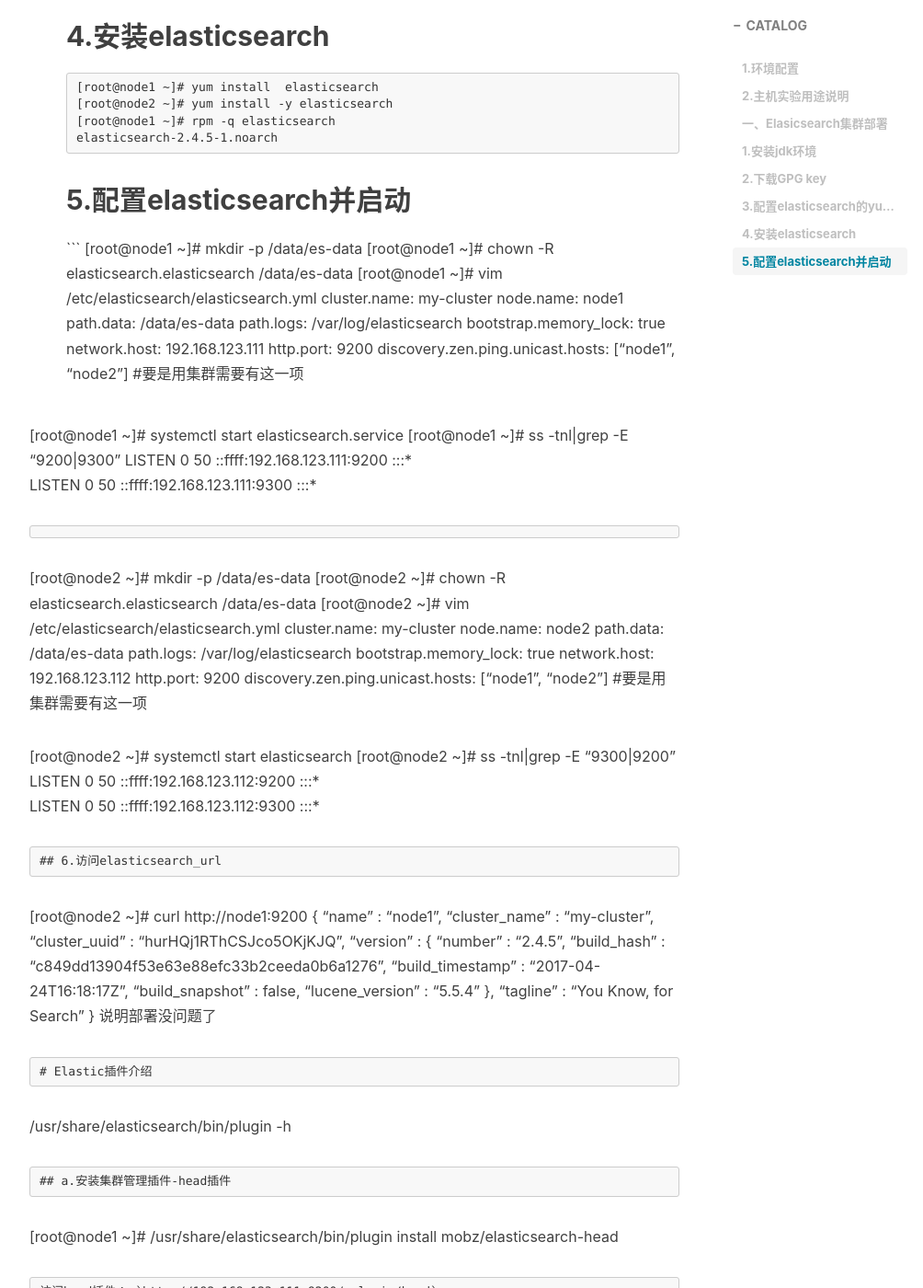
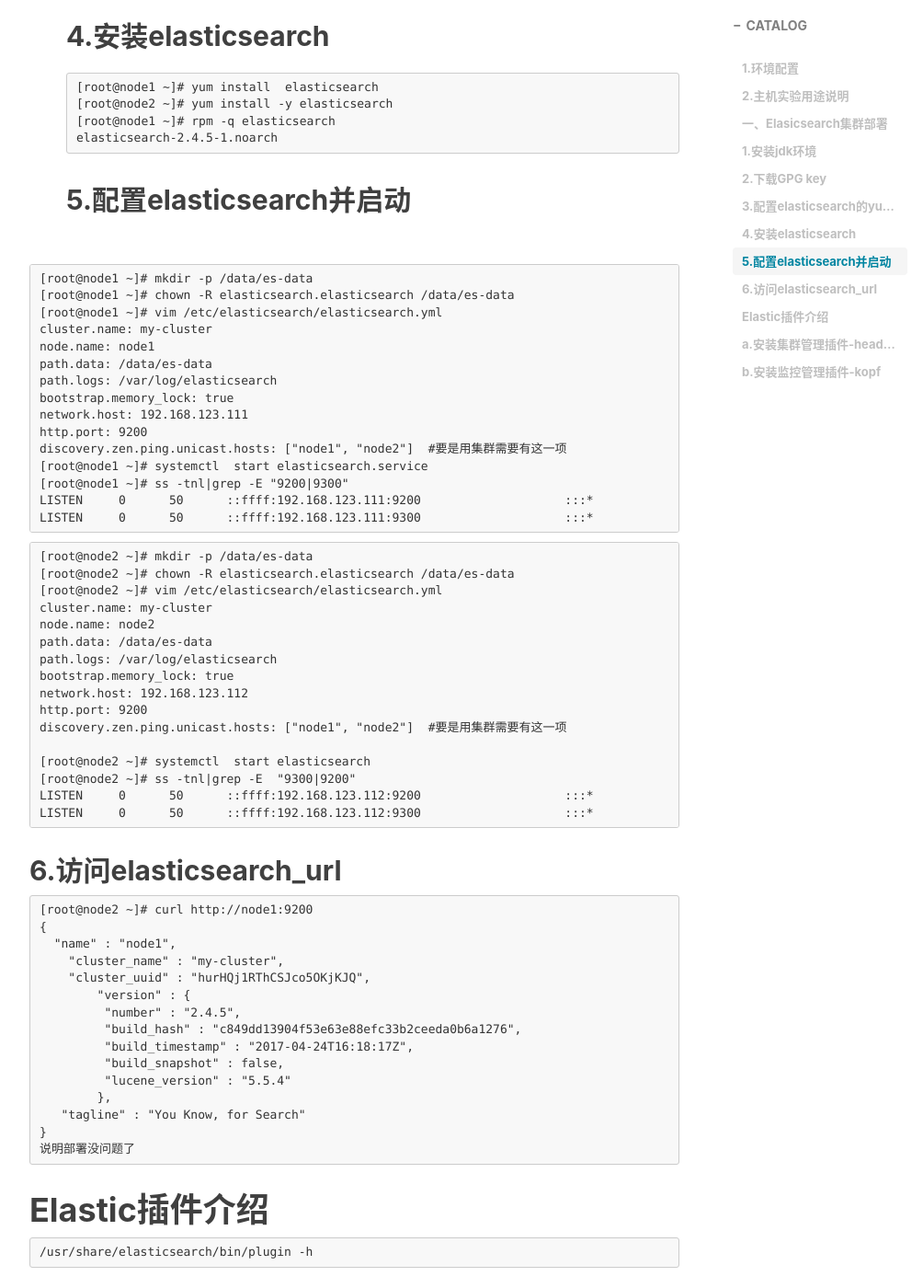
Before and after one commit to lizonglun/lizonglun.github.io, a Jekyll site: the page built from _posts/2017-6-1-Elasticsearch篇.md, in a window 1280 px wide and 1400 px high, scrolled down 1784 px. Shown: the whole window at 92% size, without its empty margins (233-1237 px from the left). Built offline with Jekyll 4.4.1, drawn with Linux system fonts in a browser that asks for light colours; nearby versions of some CDN libraries; comment, search, counter and statistics services are not loaded; part of the change alters nothing that is shown; some of the changed text lies outside the part shown.

Commit message:
日志分析

````diff
--- a/_posts/2017-6-1-Elasticsearch篇.md
+++ b/_posts/2017-6-1-Elasticsearch篇.md
@@ -8,7 +8,6 @@ header-img: img/2017-06-01-elasticsearch.png
 catalog: true
 tags:
     - ELKstack
-    - 日记
     - 日志分析
 ---
 
@@ -28,6 +27,7 @@ tags:
 [root@node4 ~]# ntpdate  0.centos.pool.ntp.org
 ```
 # 2.主机实验用途说明
+
 - node1和node2为elasticsearch集群(不部署Logstash)
 - node3收集对象,Nginx、java、tcp、syslog等日志
 - node4将logstash日志写入Redis,减少程序对elasticsearch依赖性，同时实现程序解耦以及架构扩展。
@@ -64,6 +64,7 @@ enabled=1
 elasticsearch-2.4.5-1.noarch
 ```
 ## 5.配置elasticsearch并启动
+
 ```
 [root@node1 ~]# mkdir -p /data/es-data
 [root@node1 ~]# chown -R elasticsearch.elasticsearch /data/es-data
@@ -76,12 +77,12 @@ bootstrap.memory_lock: true
 network.host: 192.168.123.111
 http.port: 9200
 discovery.zen.ping.unicast.hosts: ["node1", "node2"]  #要是用集群需要有这一项
-
 [root@node1 ~]# systemctl  start elasticsearch.service
 [root@node1 ~]# ss -tnl|grep -E "9200|9300"
 LISTEN     0      50      ::ffff:192.168.123.111:9200                    :::*
 LISTEN     0      50      ::ffff:192.168.123.111:9300                    :::*
 ```
+
 ```
 [root@node2 ~]# mkdir -p /data/es-data
 [root@node2 ~]# chown -R elasticsearch.elasticsearch /data/es-data
````
